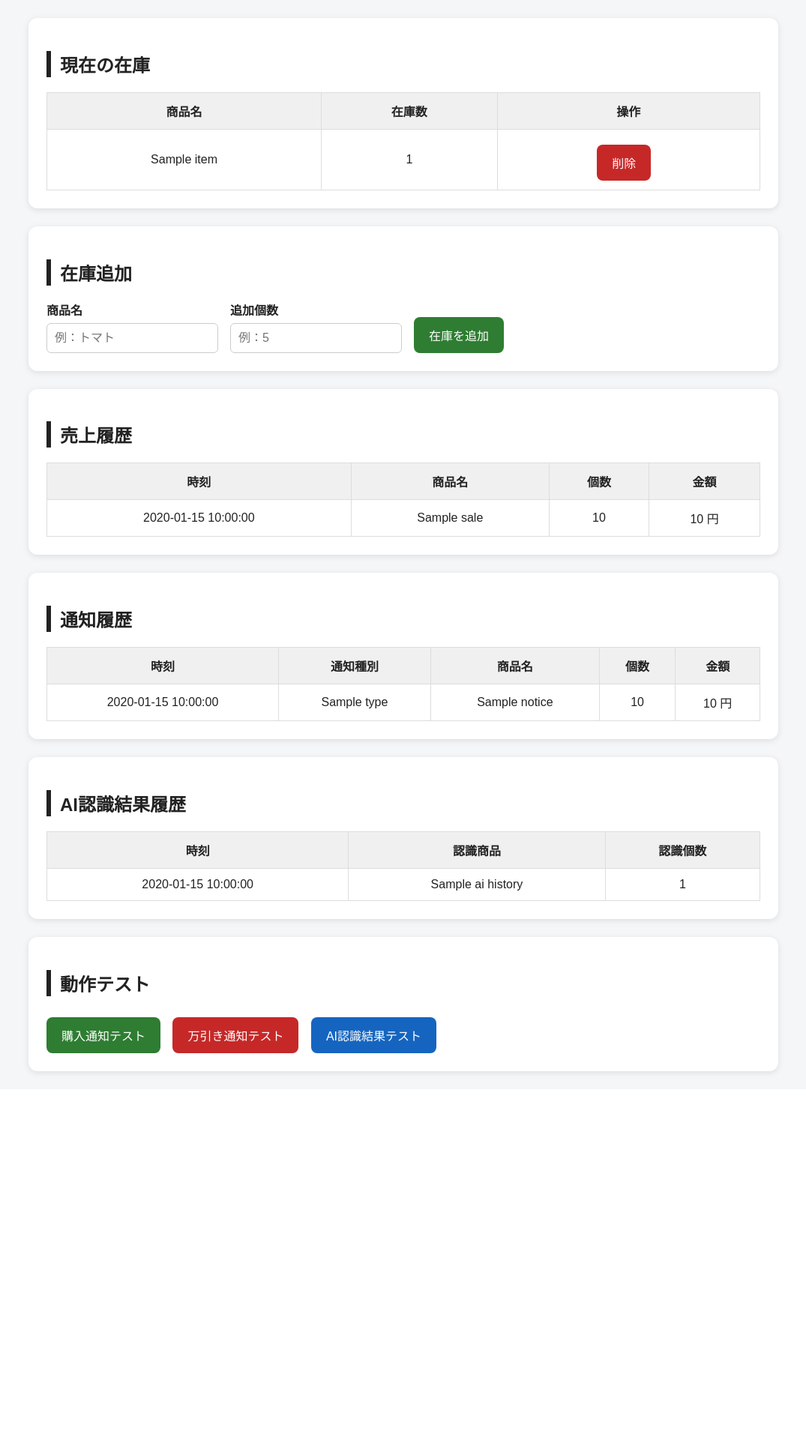
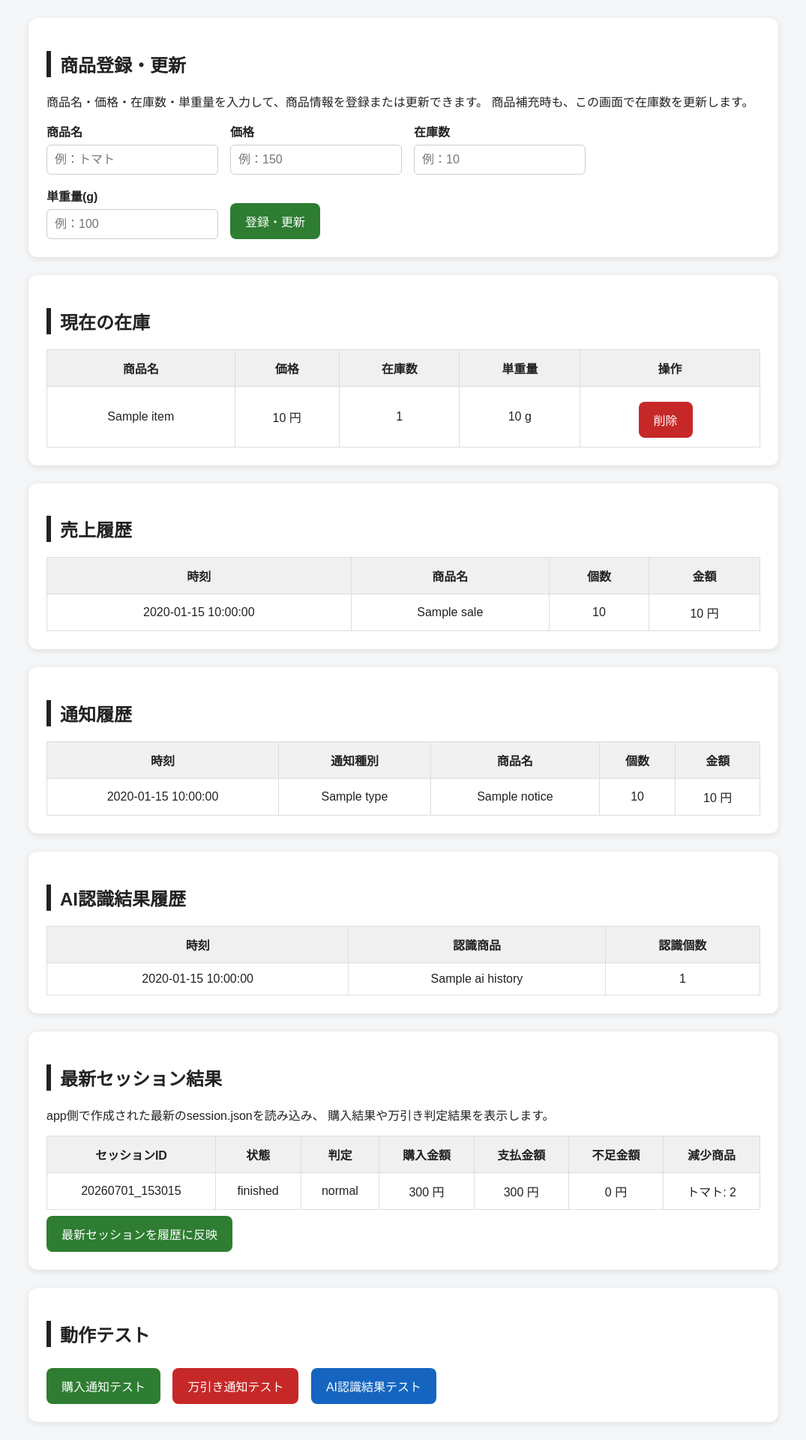
Before and after one commit to riririnn/AdvSoftwareG5, a Flask app: template Flask/templates/index.html in a window 1280 px wide. Shown: the part 177-2098 px from the top of the page at 75% size, without its empty margins (102-1177 px from the left). Before the commit the page ends 1614 px from the top, so only its background shows below. Run offline with Flask 3, Linux system fonts and the light colour scheme; the template is opened without the code that fills it: most values are stand-ins (such as "Sample title", 1, 10 or a date in 2020); parts of the project's set-up code (start-up, migrations or seed data) failed here and were passed over.

Commit message:
通知を受け取れるようにしたのと、在庫などのデータを送信できるようにしました

```diff
--- a/Flask/app.py
+++ b/Flask/app.py
@@ -1,4 +1,6 @@
 from flask import Flask, render_template, request, jsonify
+import json
+from pathlib import Path
 from data_store import (
     get_inventory,
     get_products,
@@ -17,6 +19,59 @@ from data_store import (
 from line_notify import send_line_message
 
 app = Flask(__name__)
+
+
+BASE_DIR = Path(__file__).resolve().parent
+
+# app側のcontroller.pyやtheft_checker.pyが出力するsession.jsonを探す場所
+# 環境によって sessions フォルダの位置が異なる可能性があるため、複数候補を確認する
+SESSION_DIR_CANDIDATES = [
+    BASE_DIR / "app" / "sessions",
+    BASE_DIR / "sessions",
+]
+
+# 同じsession.jsonを何度も履歴に反映しないための記録
+processed_session_ids = set()
+
+
+def find_latest_session_json():
+    """
+    sessionsフォルダ内から最新のsession.jsonを探す
+
+    想定パス:
+    - app/sessions/<session_id>/session.json
+    - sessions/<session_id>/session.json
+
+    念のため、sessions.jsonというファイル名も探索対象に含める
+    """
+    session_files = []
+
+    for sessions_dir in SESSION_DIR_CANDIDATES:
+        if not sessions_dir.exists():
+            continue
+
+        session_files.extend(sessions_dir.glob("*/session.json"))
+        session_files.extend(sessions_dir.glob("*/sessions.json"))
+
+    if not session_files:
+        return None
+
+    return max(session_files, key=lambda path: path.stat().st_mtime)
+
+
+def load_latest_session():
+    """
+    最新のsession.jsonを読み込む
+    """
+    latest_session_path = find_latest_session_json()
+
+    if latest_session_path is None:
+        return None, None
+
+    with open(latest_session_path, "r", encoding="utf-8") as f:
+        session_data = json.load(f)
+
+    return session_data, latest_session_path
 
 
 @app.route("/")
@@ -74,24 +129,207 @@ def api_get_ai_history():
     return jsonify(get_ai_history())
 
 
+@app.route("/api/session/latest", methods=["GET"])
+def api_get_latest_session():
+    """
+    app側で作成された最新のsession.jsonを読み込んで返すAPI
+
+    Web管理画面から、購入結果や万引き判定結果を確認するために使用する
+    """
+    try:
+        session_data, session_path = load_latest_session()
+    except json.JSONDecodeError:
+        return jsonify({
+            "status": "error",
+            "message": "session.jsonの形式が正しくありません。"
+        }), 500
+    except OSError as error:
+        return jsonify({
+            "status": "error",
+            "message": f"session.jsonの読み込みに失敗しました: {error}"
+        }), 500
+
+    if session_data is None:
+        return jsonify({
+            "status": "not_found",
+            "message": "session.jsonが見つかりません。",
+            "searched_paths": [str(path) for path in SESSION_DIR_CANDIDATES]
+        }), 404
+
+    return jsonify({
+        "status": "success",
+        "session_file": str(session_path),
+        "session": session_data
+    })
+
+
+@app.route("/api/session/import", methods=["POST"])
+def api_import_latest_session():
+    """
+    最新のsession.jsonを読み込み、
+    判定結果を売上履歴・通知履歴・LINE通知に反映するAPI
+    """
+    try:
+        session_data, session_path = load_latest_session()
+    except json.JSONDecodeError:
+        return jsonify({
+            "status": "error",
+            "message": "session.jsonの形式が正しくありません。"
+        }), 500
+    except OSError as error:
+        return jsonify({
+            "status": "error",
+            "message": f"session.jsonの読み込みに失敗しました: {error}"
+        }), 500
+
+    if session_data is None:
+        return jsonify({
+            "status": "not_found",
+            "message": "session.jsonが見つかりません。"
+        }), 404
+
+    session_id = session_data.get("session_id")
+
+    if not session_id:
+        return jsonify({
+            "status": "error",
+            "message": "session_idがありません。"
+        }), 400
+
+    if session_id in processed_session_ids:
+        return jsonify({
+            "status": "skipped",
+            "message": "このsession.jsonはすでに履歴へ反映済みです。",
+            "session_id": session_id
+        })
+
+    theft_check = session_data.get("theft_check", {})
+    judgement = theft_check.get("judgement")
+
+    purchase_amount = int(theft_check.get("purchase_amount") or 0)
+    paid_amount = int(theft_check.get("paid_amount") or 0)
+    shortage = int(theft_check.get("shortage") or 0)
+
+    decreased_items = theft_check.get("decreased_vegetables_weight", {})
+
+    if not decreased_items:
+        return jsonify({
+            "status": "error",
+            "message": "減少した商品情報がありません。"
+        }), 400
+
+    line_results = []
+
+    for item_name, quantity in decreased_items.items():
+        quantity = int(quantity)
+
+        if judgement in ["normal", "nomal"]:
+            add_sales_record(
+                item_name=item_name,
+                quantity=quantity,
+                amount=purchase_amount
+            )
+
+            add_notification_record(
+                notification_type="購入通知",
+                item_name=item_name,
+                quantity=quantity,
+                amount=paid_amount
+            )
+
+            message = (
+                "【購入通知】\n"
+                f"セッションID: {session_id}\n"
+                f"商品: {item_name}\n"
+                f"個数: {quantity}\n"
+                f"購入金額: {purchase_amount}円\n"
+                f"支払金額: {paid_amount}円"
+            )
+
+            line_result = send_line_message(message)
+            line_results.append(line_result)
+
+        elif judgement == "theft":
+            add_notification_record(
+                notification_type="万引き通知",
+                item_name=item_name,
+                quantity=quantity,
+                amount=shortage
+            )
+
+            message = (
+                "【万引き通知】\n"
+                f"セッションID: {session_id}\n"
+                f"商品: {item_name}\n"
+                f"個数: {quantity}\n"
+                f"購入金額: {purchase_amount}円\n"
+                f"支払金額: {paid_amount}円\n"
+                f"不足金額: {shortage}円"
+            )
+
+            line_result = send_line_message(message)
+            line_results.append(line_result)
+
+        elif judgement == "error":
+            error_message = theft_check.get("error_message", "判定エラーが発生しました。")
+
+            add_notification_record(
+                notification_type="判定エラー",
+                item_name=item_name,
+                quantity=quantity,
+                amount=0
+            )
+
+            message = (
+                "【判定エラー】\n"
+                f"セッションID: {session_id}\n"
+                f"商品: {item_name}\n"
+                f"個数: {quantity}\n"
+                f"内容: {error_message}"
+            )
+
+            line_result = send_line_message(message)
+            line_results.append(line_result)
+
+        else:
+            return jsonify({
+                "status": "error",
+                "message": f"不明な判定結果です: {judgement}"
+            }), 400
+
+    processed_session_ids.add(session_id)
+
+    return jsonify({
+        "status": "success",
+        "message": "session.jsonの内容を履歴に反映し、LINE通知を送信しました。",
+        "session_id": session_id,
+        "judgement": judgement,
+        "line_results": line_results,
+        "session_file": str(session_path)
+    })
+
+
 @app.route("/api/product", methods=["POST"])
 def api_add_or_update_product():
     """
     管理画面から商品情報を登録・更新するAPI
+
+    商品名・価格・在庫数・単重量をまとめて登録または更新する
     """
     data = request.json
 
     item_name = data.get("item_name")
     price = int(data.get("price", 0))
     count = int(data.get("count", 0))
+    weight = int(data.get("weight", 0))
 
-    if not item_name or price < 0 or count < 0:
+    if not item_name or price < 0 or count < 0 or weight <= 0:
         return jsonify({
             "status": "error",
             "message": "Invalid product data"
         }), 400
 
-    add_or_update_product(item_name, price, count)
+    add_or_update_product(item_name, price, count, weight)
 
     return jsonify({
         "status": "success",
@@ -114,35 +352,16 @@ def api_delete_product():
             "message": "Invalid product name"
         }), 400
 
+    print("削除対象:", item_name)
+
     delete_product(item_name)
+
+    print("削除後の在庫:", get_inventory())
 
     return jsonify({
         "status": "success",
-        "message": "Product deleted"
-    })
-
-
-@app.route("/api/add_inventory", methods=["POST"])
-def api_add_inventory():
-    """
-    管理画面から在庫を追加するAPI
-    """
-    data = request.json
-
-    item_name = data.get("item_name")
-    quantity = int(data.get("quantity", 0))
-
-    if not item_name or quantity <= 0:
-        return jsonify({
-            "status": "error",
-            "message": "Invalid inventory data"
-        }), 400
-
-    update_inventory(item_name, quantity)
-
-    return jsonify({
-        "status": "success",
-        "message": "Inventory added"
+        "message": "Product deleted",
+        "inventory": get_inventory()
     })
 
 
@@ -150,6 +369,8 @@ def api_add_inventory():
 def api_ai_inventory():
     """
     AI画像認識の結果を受け取り、在庫数を更新するAPI
+
+    削除済みの商品や未登録の商品は再登録せず、無視する
     """
     data = request.json
 
@@ -161,17 +382,35 @@ def api_ai_inventory():
             "message": "No items detected"
         }), 400
 
+    updated_items = []
+    ignored_items = []
+
     for item in detected_items:
         item_name = item.get("item_name")
         count = int(item.get("count", 0))
 
         if item_name:
-            set_inventory(item_name, count)
-            add_ai_history_record(item_name, count)
+            updated = set_inventory(item_name, count)
+
+            if updated:
+                add_ai_history_record(item_name, count)
+                updated_items.append({
+                    "item_name": item_name,
+                    "count": count
+                })
+            else:
+                ignored_items.append(item_name)
+
+    print("AI在庫更新:", updated_items)
+    print("AI更新で無視した商品:", ignored_items)
+    print("AI更新後の在庫:", get_inventory())
 
     return jsonify({
         "status": "success",
-        "message": "AI inventory updated"
+        "message": "AI inventory updated",
+        "updated_items": updated_items,
+        "ignored_items": ignored_items,
+        "inventory": get_inventory()
     })
 
 
@@ -203,7 +442,14 @@ def api_purchase():
             "message": "Invalid amount"
         }), 400
 
-    update_inventory(item_name, -quantity)
+    updated = update_inventory(item_name, -quantity)
+
+    if not updated:
+        return jsonify({
+            "status": "error",
+            "message": "商品が未登録です。"
+        }), 400
+
     add_sales_record(item_name, quantity, amount)
 
     message = (
--- /dev/null
+++ b/Flask/shared/product_config.json
@@ -0,0 +1,5 @@
+{
+    "vegetable_prices": {},
+    "vegetable_weights": {},
+    "target_vegetables": []
+}
--- a/Flask/templates/index.html
+++ b/Flask/templates/index.html
@@ -13,12 +13,46 @@
 
     <main>
         <section class="card">
+            <h2>商品登録・更新</h2>
+            <p>
+                商品名・価格・在庫数・単重量を入力して、商品情報を登録または更新できます。
+                商品補充時も、この画面で在庫数を更新します。
+            </p>
+
+            <div class="form-row">
+                <div>
+                    <label for="product-name">商品名</label>
+                    <input type="text" id="product-name" placeholder="例：トマト">
+                </div>
+
+                <div>
+                    <label for="product-price">価格</label>
+                    <input type="number" id="product-price" placeholder="例：150" min="0">
+                </div>
+
+                <div>
+                    <label for="product-count">在庫数</label>
+                    <input type="number" id="product-count" placeholder="例：10" min="0">
+                </div>
+
+                <div>
+                    <label for="product-weight">単重量(g)</label>
+                    <input type="number" id="product-weight" placeholder="例：100" min="0">
+                </div>
+
+                <button onclick="addOrUpdateProduct()">登録・更新</button>
+            </div>
+        </section>
+
+        <section class="card">
             <h2>現在の在庫</h2>
             <table>
                 <thead>
                     <tr>
                         <th>商品名</th>
+                        <th>価格</th>
                         <th>在庫数</th>
+                        <th>単重量</th>
                         <th>操作</th>
                     </tr>
                 </thead>
@@ -26,7 +60,9 @@
                     {% for item, count in inventory.items() %}
                     <tr>
                         <td>{{ item }}</td>
+                        <td>{{ products[item].price }} 円</td>
                         <td>{{ count }}</td>
+                        <td>{{ products[item].weight }} g</td>
                         <td>
                             <button class="danger" onclick="deleteProduct('{{ item }}')">削除</button>
                         </td>
@@ -34,23 +70,6 @@
                     {% endfor %}
                 </tbody>
             </table>
-        </section>
-
-        <section class="card">
-            <h2>在庫追加</h2>
-            <div class="form-row">
-                <div>
-                    <label for="add-item-name">商品名</label>
-                    <input type="text" id="add-item-name" placeholder="例：トマト">
-                </div>
-
-                <div>
-                    <label for="add-quantity">追加個数</label>
-                    <input type="number" id="add-quantity" placeholder="例：5" min="1">
-                </div>
-
-                <button onclick="addInventory()">在庫を追加</button>
-            </div>
         </section>
 
         <section class="card">
@@ -126,6 +145,35 @@
         </section>
 
         <section class="card">
+            <h2>最新セッション結果</h2>
+            <p>
+                app側で作成された最新のsession.jsonを読み込み、
+                購入結果や万引き判定結果を表示します。
+            </p>
+
+            <table>
+                <thead>
+                    <tr>
+                        <th>セッションID</th>
+                        <th>状態</th>
+                        <th>判定</th>
+                        <th>購入金額</th>
+                        <th>支払金額</th>
+                        <th>不足金額</th>
+                        <th>減少商品</th>
+                    </tr>
+                </thead>
+                <tbody id="latest-session-table">
+                    <tr>
+                        <td colspan="7">session.jsonはまだ読み込まれていません。</td>
+                    </tr>
+                </tbody>
+            </table>
+
+            <button onclick="importLatestSession()">最新セッションを履歴に反映</button>
+        </section>
+
+        <section class="card">
             <h2>動作テスト</h2>
             <button onclick="sendTestPurchase()">購入通知テスト</button>
             <button class="danger" onclick="sendTestShoplifting()">万引き通知テスト</button>
@@ -135,17 +183,25 @@
 
     <script>
         async function updateInventory() {
-            const response = await fetch("/api/inventory");
-            const inventory = await response.json();
+            const inventoryResponse = await fetch("/api/inventory");
+            const inventory = await inventoryResponse.json();
+
+            const productsResponse = await fetch("/api/products");
+            const products = await productsResponse.json();
 
             const table = document.getElementById("inventory-table");
             table.innerHTML = "";
 
             for (const [item, count] of Object.entries(inventory)) {
+                const price = products[item] ? products[item].price : 0;
+                const weight = products[item] ? products[item].weight : 0;
+
                 table.innerHTML += `
                     <tr>
                         <td>${item}</td>
+                        <td>${price} 円</td>
                         <td>${count}</td>
+                        <td>${weight} g</td>
                         <td>
                             <button class="danger" onclick="deleteProduct('${item}')">削除</button>
                         </td>
@@ -211,37 +267,108 @@
             }
         }
 
-        async function addInventory() {
-            const itemName = document.getElementById("add-item-name").value;
-            const quantity = Number(document.getElementById("add-quantity").value);
+        async function updateLatestSession() {
+            const table = document.getElementById("latest-session-table");
 
-            if (!itemName || quantity <= 0) {
-                alert("商品名と追加個数を正しく入力してください。");
+            try {
+                const response = await fetch("/api/session/latest");
+                const data = await response.json();
+
+                if (data.status !== "success") {
+                    table.innerHTML = `
+                        <tr>
+                            <td colspan="7">${data.message}</td>
+                        </tr>
+                    `;
+                    return;
+                }
+
+                const session = data.session;
+                const theftCheck = session.theft_check || {};
+                const decreasedVegetables = theftCheck.decreased_vegetables_weight || {};
+                const decreasedText = Object.keys(decreasedVegetables).length > 0
+                    ? Object.entries(decreasedVegetables)
+                        .map(([name, count]) => `${name}: ${count}`)
+                        .join(" / ")
+                    : "なし";
+
+                table.innerHTML = `
+                    <tr>
+                        <td>${session.session_id || "-"}</td>
+                        <td>${session.status || "-"}</td>
+                        <td>${theftCheck.judgement || "-"}</td>
+                        <td>${theftCheck.purchase_amount ?? "-"} 円</td>
+                        <td>${theftCheck.paid_amount ?? "-"} 円</td>
+                        <td>${theftCheck.shortage ?? "-"} 円</td>
+                        <td>${decreasedText}</td>
+                    </tr>
+                `;
+            } catch (error) {
+                table.innerHTML = `
+                    <tr>
+                        <td colspan="7">session.jsonの読み込みに失敗しました。</td>
+                    </tr>
+                `;
+            }
+        }
+
+        async function importLatestSession() {
+            const response = await fetch("/api/session/import", {
+                method: "POST"
+            });
+
+            const data = await response.json();
+
+            if (data.status === "success") {
+                alert("session.jsonの内容を履歴に反映しました。");
+            } else if (data.status === "skipped") {
+                alert("このsession.jsonはすでに履歴へ反映済みです。");
+            } else {
+                alert(data.message || "session.jsonの反映に失敗しました。");
+            }
+
+            await updateSales();
+            await updateNotifications();
+            await updateLatestSession();
+        }
+
+        async function addOrUpdateProduct() {
+            const itemName = document.getElementById("product-name").value;
+            const price = Number(document.getElementById("product-price").value);
+            const count = Number(document.getElementById("product-count").value);
+            const weight = Number(document.getElementById("product-weight").value);
+
+            if (!itemName || price < 0 || count < 0 || weight <= 0) {
+                alert("商品名・価格・在庫数・単重量を正しく入力してください。");
                 return;
             }
 
-            const response = await fetch("/api/add_inventory", {
+            const response = await fetch("/api/product", {
                 method: "POST",
                 headers: {
                     "Content-Type": "application/json"
                 },
                 body: JSON.stringify({
                     item_name: itemName,
-                    quantity: quantity
+                    price: price,
+                    count: count,
+                    weight: weight
                 })
             });
 
-            const result = await response.json();
+            const data = await response.json();
 
-            if (result.status === "success") {
-                alert("在庫を追加しました。");
+            if (data.status === "success") {
+                alert("商品情報を登録・更新しました。");
 
-                document.getElementById("add-item-name").value = "";
-                document.getElementById("add-quantity").value = "";
+                document.getElementById("product-name").value = "";
+                document.getElementById("product-price").value = "";
+                document.getElementById("product-count").value = "";
+                document.getElementById("product-weight").value = "";
 
-                updateInventory();
+                await updateInventory();
             } else {
-                alert("在庫追加に失敗しました。");
+                alert("商品情報の登録・更新に失敗しました。");
             }
         }
 
@@ -266,7 +393,11 @@
 
             if (data.status === "success") {
                 alert("商品を削除しました。");
-                updateInventory();
+
+                await updateInventory();
+                await updateSales();
+                await updateNotifications();
+                await updateAIHistory();
             } else {
                 alert("商品の削除に失敗しました。");
             }
@@ -284,9 +415,9 @@
                 })
             });
 
-            updateInventory();
-            updateSales();
-            updateNotifications();
+            await updateInventory();
+            await updateSales();
+            await updateNotifications();
         }
 
         async function sendTestShoplifting() {
@@ -301,7 +432,7 @@
                 })
             });
 
-            updateNotifications();
+            await updateNotifications();
         }
 
         async function sendTestAIInventory() {
@@ -320,8 +451,8 @@
                 })
             });
 
-            updateInventory();
-            updateAIHistory();
+            await updateInventory();
+            await updateAIHistory();
         }
 
         setInterval(() => {
@@ -329,7 +460,10 @@
             updateSales();
             updateNotifications();
             updateAIHistory();
+            updateLatestSession();
         }, 5000);
+
+        updateLatestSession();
     </script>
 </body>
 </html>
```
Also changed, not shown: Flask/data_store.py (+172 -9 lines), Flask/sessions/test_session/session.json (added, +13 -0 lines).
